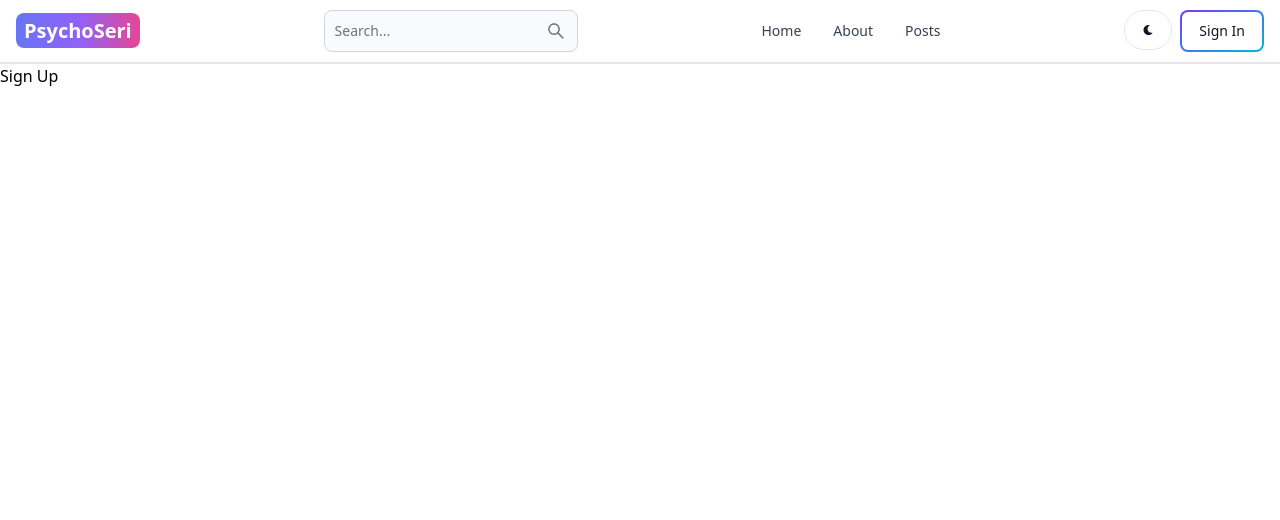
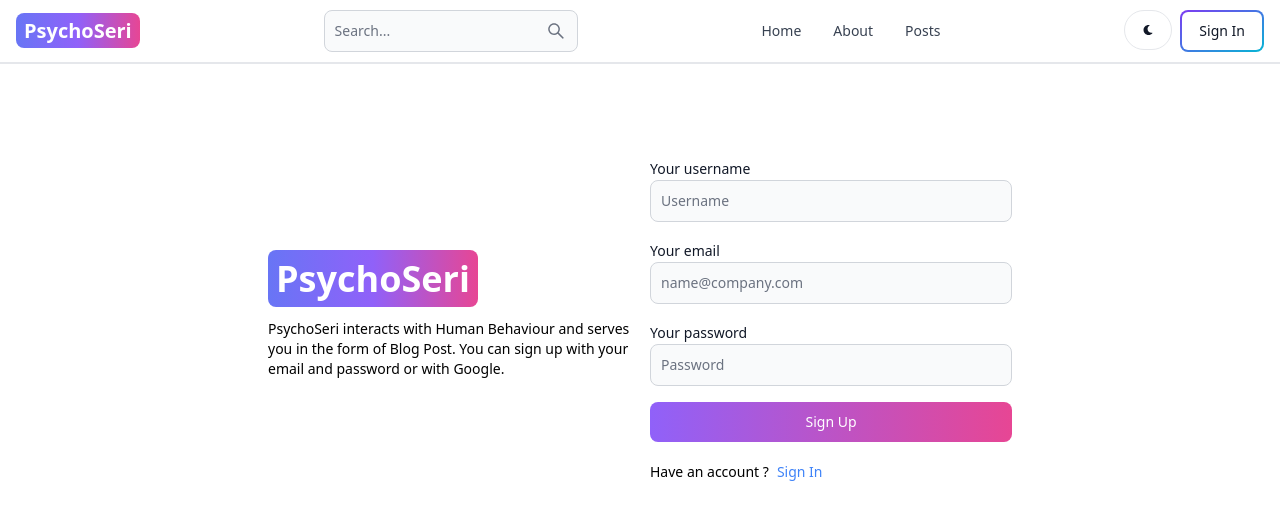
Before and after one commit to let-be-rohit/mern-blog, a React (Vite) app in the folder client/: page /signup in a window 1280 px wide. Shown: the top 520 px of the page. Built offline with nearby package versions, Linux system fonts and the light colour scheme.

Commit message:
create sign up page ui

```diff
--- a/client/src/pages/Signup.jsx
+++ b/client/src/pages/Signup.jsx
@@ -1,9 +1,52 @@
-import React from 'react'
+import React from 'react';
+import { Link } from 'react-router-dom';
+import { Label, Button, TextInput } from 'flowbite-react';
 
 export default function Signup() {
   return (
-    <div>
-      <h1>Sign Up</h1>
+    <div className='min-h-screen mt-20'>
+      <div className='flex p-3 max-w-3xl mx-auto flex-col md:flex-row md:items-center gap-5'>
+        {/* Left */}
+        <div className='flex-1'>
+        <Link to='/' className='font-bold dark:text-white text-4xl'>
+            <span className='px-2 py-1 bg-gradient-to-r from-indigo-500 via-purple-500 to-pink-500
+            rounded-lg text-white'>
+                PsychoSeri
+            </span>
+        </Link>
+        <p className='text-sm mt-5'>
+          PsychoSeri interacts with Human Behaviour and serves you
+          in the form of Blog Post. You can sign up with your
+          email and password or with Google.
+        </p>
+        </div>
+        {/* Right */}
+        <div className='flex-1'>
+          <form className='flex flex-col gap-4'>
+            <div>
+              <Label value='Your username' />
+              <TextInput type='text' placeholder='Username' id='username' />
+            </div>
+            <div>
+              <Label value='Your email' />
+              <TextInput type='text' placeholder='name@company.com' id='email' />
+            </div>
+            <div>
+              <Label value='Your password' />
+              <TextInput type='text' placeholder='Password' id='password' />
+            </div>
+            <Button gradientDuoTone='purpleToPink' type='submit'>
+            Sign Up
+            </Button>
+          </form>
+          <div className='flex gap-2 text-sm mt-5'>
+            <span>Have an account ?</span>
+            <Link to='/signin' className='text-blue-500'>
+              Sign In
+            </Link>
+          </div>
+        </div>
+      </div>
     </div>
   )
 }
```
